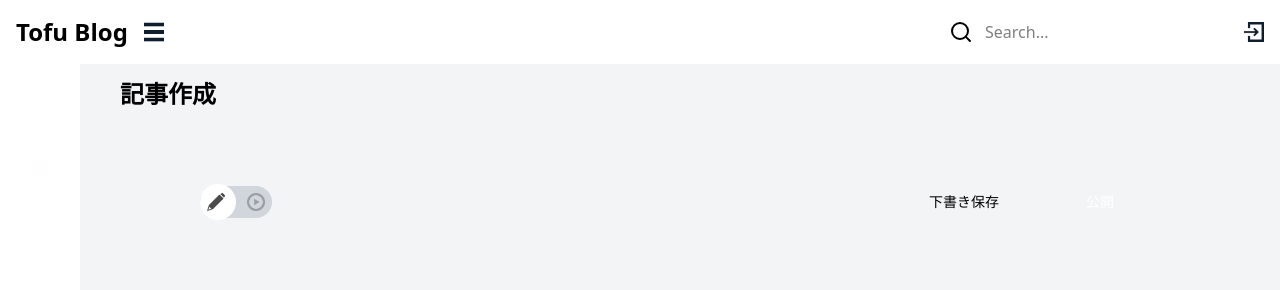
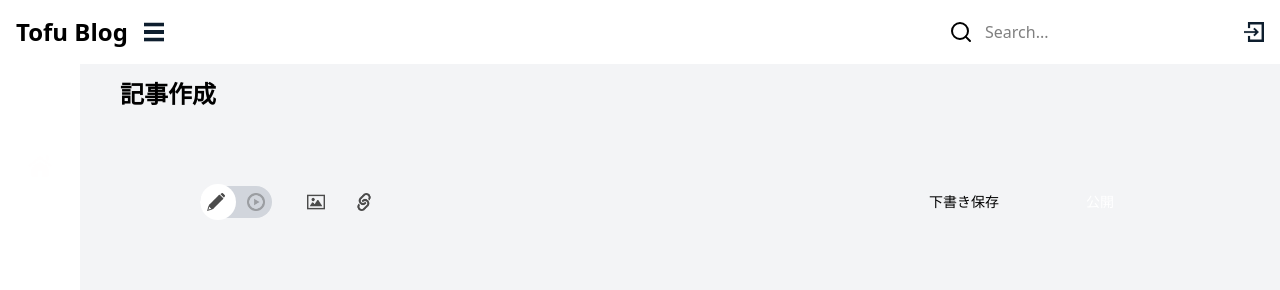
Before and after one commit to tofu-dev0123/tofu-frontend, a Next.js app: page /admin/posts/new in a window 1280 px wide. Shown: the top 290 px of the page. Built offline with nearby package versions, Linux system fonts and the light colour scheme; no server answers.

Commit message:
ヘッダー部にボタンを追加

```diff
--- a/src/components/features/admin/common/Header.tsx
+++ b/src/components/features/admin/common/Header.tsx
@@ -27,11 +27,13 @@ function Header({
   return (
     <header className="w-full h-16 bg-white shadow">
       <div className="h-full flex justify-between items-center px-4">
-        <div
-          className="flex items-center cursor-pointer gap-4"
-          onClick={handleClickLogo}
-        >
-          <span className="text-2xl font-bold">Tofu Blog</span>
+        <div className="flex items-center cursor-pointer gap-4">
+          <span
+            className="text-2xl font-bold cursor-pointer"
+            onClick={handleClickLogo}
+          >
+            Tofu Blog
+          </span>
           {loginFlag && (
             <div className="flex items-center" onClick={handleClickMenu}>
               <Image
--- a/src/components/features/admin/posts/Editor/EditorHeader.tsx
+++ b/src/components/features/admin/posts/Editor/EditorHeader.tsx
@@ -5,16 +5,18 @@ import { Button } from '@/components/ui/button';
 import { usePostEditor } from '@/contexts/admin/posts/PostEditorContext';
 import previewIcon from '@/assets/images/preview-icon.png';
 import editIcon from '@/assets/images/edit-icon.png';
+import imageAddIcon from '@/assets/images/image-add-icon.png';
+import linkIcon from '@/assets/images/link-icon.png';
 import Image from 'next/image';
 
 function EditorHeader() {
   const { state, actions } = usePostEditor();
 
   return (
-    <CardContent className="w-full h-20 p-4 flex items-center justify-between gap-4">
-      <div className="flex items-center justify-start pl-10">
+    <CardContent className="w-full h-20 p-4 flex items-center justify-between gap-4 border-b border-gray-200">
+      <div className="flex items-center justify-start pl-10 gap-2">
         <div
-          className="relative w-18 h-8 rounded-full bg-gray-300 flex items-center justify-between"
+          className="relative w-18 h-8 rounded-full bg-gray-300 flex items-center justify-between mr-4"
           onClick={actions.togglePreview}
         >
           <div
@@ -51,6 +53,16 @@ function EditorHeader() {
             />
           </div>
         </div>
+        <div className="w-10 h-full rounded-full flex items-center justify-center">
+          <button className="w-8 h-8 border border-gray-300 rounded-full flex items-center justify-center hover:cursor-pointer hover:opacity-60 duration-200">
+            <Image src={imageAddIcon} alt="image add" width={18} height={18} />
+          </button>
+        </div>
+        <div className="w-10 h-full rounded-full flex items-center justify-center">
+          <button className="w-8 h-8 border border-gray-300 rounded-full flex items-center justify-center hover:cursor-pointer hover:opacity-60 duration-200">
+            <Image src={linkIcon} alt="link" width={18} height={18} />
+          </button>
+        </div>
       </div>
       <div className="flex items-center justify-end gap-4 pr-10">
         <Button
--- a/src/components/features/admin/posts/Editor/PostEditor.tsx
+++ b/src/components/features/admin/posts/Editor/PostEditor.tsx
@@ -13,7 +13,6 @@ function PostEditor() {
     <div className="w-full min-h-screen p-10 flex items-center justify-center gap-0">
       <Card className="w-full h-full flex flex-col items-center justify-start gap-0 border-none shadow">
         <EditorHeader />
-        <hr className="w-full border-t border-gray-200" />
         <EditorBody />
       </Card>
       <ErrorModal
```
Also changed, not shown: src/assets/images/image-add-icon.png (added).
